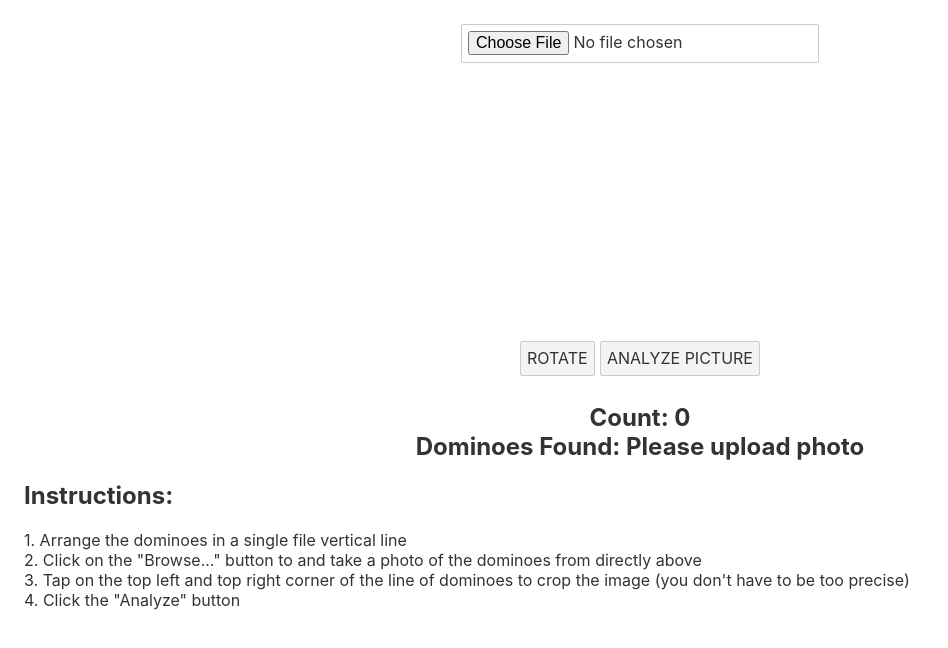
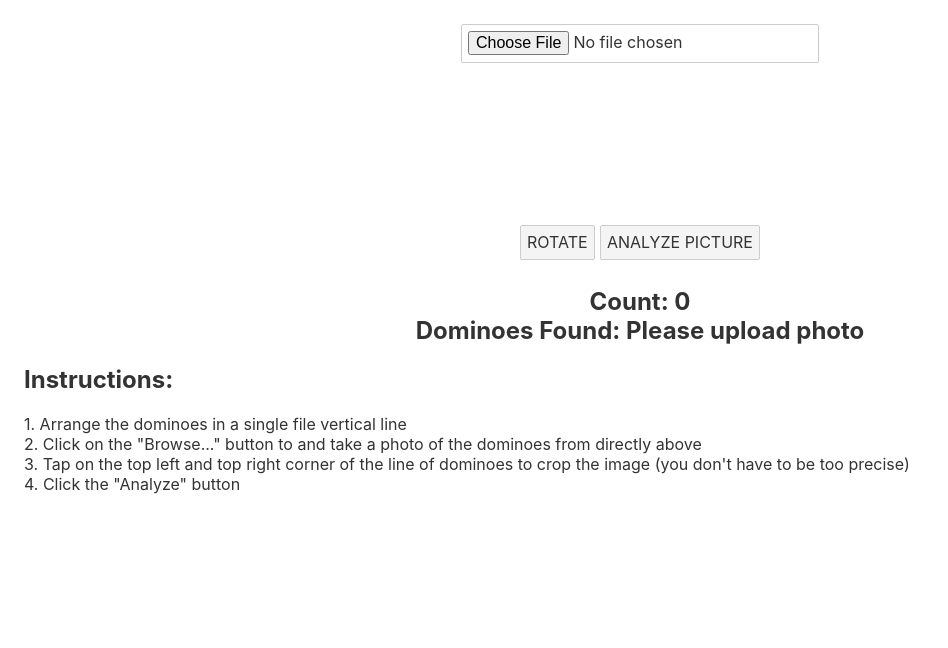
Before and after one commit to jeremyarde/domino-counter-frontend, a Svelte app: page / in a window 1280 px wide. Shown: the top 648 px of the page, without its empty margins (0-948 px from the left). Built offline with nearby package versions, Linux system fonts and the light colour scheme.

Commit message:
testing image scaling

```diff
--- a/src/App.svelte
+++ b/src/App.svelte
@@ -8,10 +8,12 @@
   let currentImage;
   let canvas;
 
-  // change canvas width and height to be whichever dimension hits
-  // the max value (window/3) first.
-  let width = window.innerWidth / 3;
-  let height = window.innerHeight / 3;
+  //TODO
+  // scale image and canvas to at most window width/3 or height/3
+  // let width = window.innerWidth / 3;
+  // let height = window.innerHeight / 3;
+  let width;
+  let height;
 
   let edgePositions = [];
 
@@ -25,7 +27,7 @@
     var context = canvas.getContext("2d");
     console.log(currentImage);
     console.log(`w: ${currentImage.width}, h: ${currentImage.height}`);
-    currentImage = currentImage.style.transform = "rotate(90deg)";
+    currentImage.style.transform = "rotate(90deg)";
 
     // context.rotate((90 * Math.PI) / 180);
     // context.drawImage(currentImage, 0, 0);
@@ -48,14 +50,24 @@
     var context = canvas.getContext("2d");
 
     context.clearRect(0, 0, canvas.width, canvas.height);
-
     console.log(`window stuff: ${window.innerWidth}`);
 
-    var hRatio = canvas.width / imageToDraw.width;
-    var vRatio = canvas.height / imageToDraw.height;
-    console.log(`hRatio: ${hRatio}, vRatio: ${vRatio}`);
+    let maxHeight = Math.min(window.innerHeight / 3, imageToDraw.height);
+    let maxWidth = Math.min(window.innerWidth / 3, imageToDraw.width);
+
+    console.log("Max's:", maxHeight, maxWidth);
+    console.log("image dims:", image.height, image.width);
+
+    var hRatio = maxWidth / imageToDraw.width;
+    var vRatio = maxHeight / imageToDraw.height;
+    console.log(`widthRatio: ${hRatio}, heightRatio: ${vRatio}`);
 
     var ratio = Math.min(hRatio, vRatio);
+    canvas.height = window.innerHeight * ratio;
+    canvas.width = window.innerWidth * ratio;
+    // width = window.innerWidth * ratio;
+    // height = window.innerHeight * ratio;
+
     context.drawImage(
       imageToDraw,
       0,
@@ -228,7 +240,7 @@
   /> -->
 
   <div class="container">
-    <canvas bind:this={canvas} {width} {height} on:click={handleMousemove} />
+    <canvas bind:this={canvas} on:click={handleMousemove} />
   </div>
 
   <div>
```
